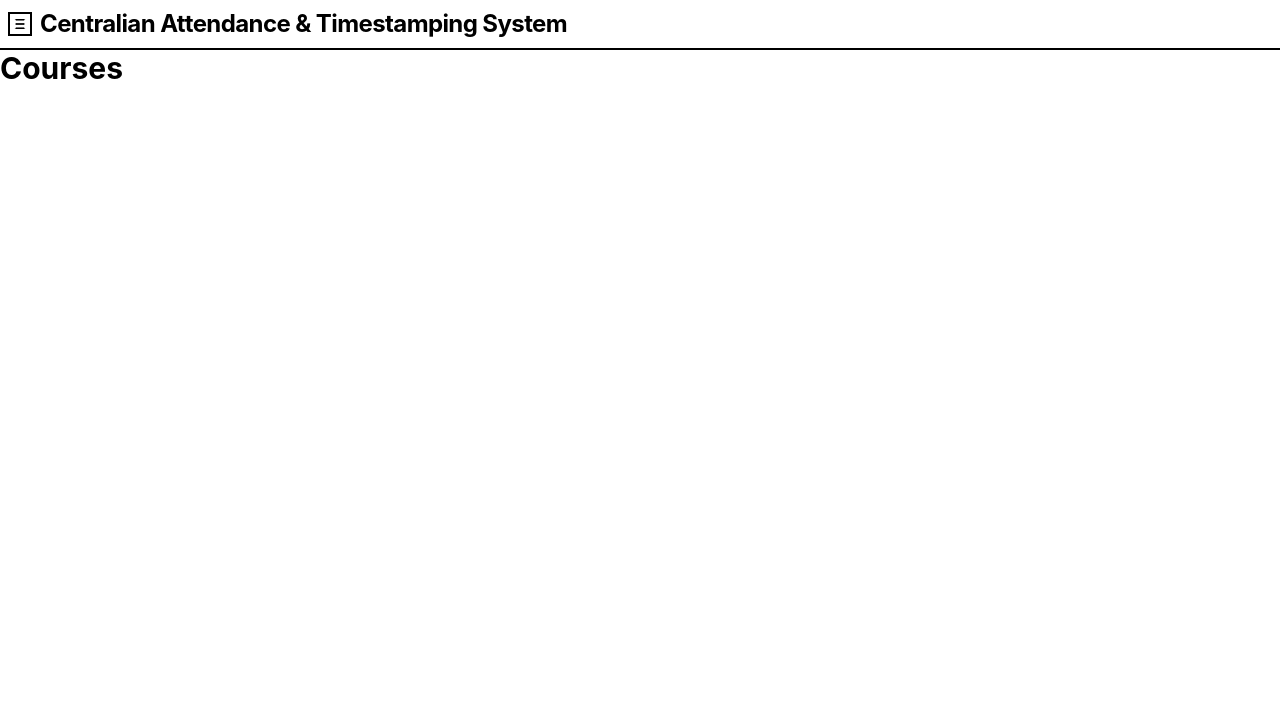
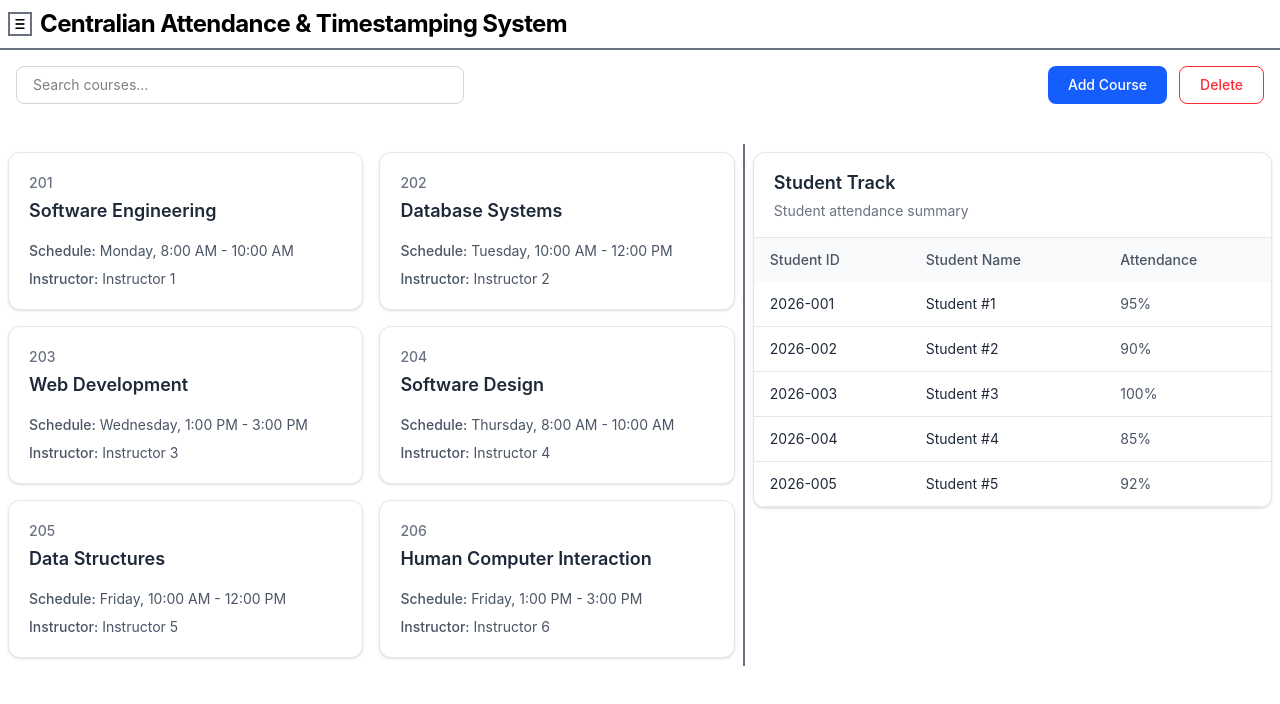
Before and after one commit to swcidd/Centralian_AttendanceAndTimestamping_System, a React (Vite) app: page /courses in a window 1280 px wide. Shown: the top 704 px of the page. Built offline with nearby package versions, Linux system fonts and the light colour scheme.

Commit message:
create basic courses page ui

```diff
--- a/src/components/Topbar.tsx
+++ b/src/components/Topbar.tsx
@@ -7,9 +7,9 @@ interface TopbarProps {
 const Topbar = ({ toggleSidebar }: TopbarProps) => {
   return (
     <>
-      <div className="flex border-b-2 border-black items-center gap-2 p-2">
+      <div className="flex border-b-2 border-gray-500 items-center gap-2 p-2">
         <CiMenuBurger
-          className="border-2 border-black stroke-2 p-1 text-2xl text-black"
+          className="border-2 border-gray-500 stroke-2 p-1 text-2xl text-black"
           onClick={toggleSidebar}
         />
         <h1 className="text-2xl font-bold tracking-tight">Centralian Attendance & Timestamping System</h1>
--- a/src/components/activity/ActivityGrid.tsx
+++ b/src/components/activity/ActivityGrid.tsx
@@ -11,12 +11,9 @@ export type Activity = {
 interface ActivityGridProps {
   activities: Activity[];
   onActivitySelect: (id: number) => void;
-};
+}
 
-const ActivityGrid = ({
-  activities,
-  onActivitySelect,
-}: ActivityGridProps) => {
+const ActivityGrid = ({ activities, onActivitySelect }: ActivityGridProps) => {
   return (
     <div className="grid grid-cols-2 gap-8">
       {activities.map((activity) => (
--- /dev/null
+++ b/src/components/courses/CourseCard.tsx
@@ -0,0 +1,44 @@
+interface CourseCardProps {
+  stub: number;
+  name: string;
+  schedule: string;
+  instructor: string;
+};
+
+const CourseCard = ({
+  stub,
+  name,
+  schedule,
+  instructor,
+}: CourseCardProps) => {
+  return (
+    <div
+    className="rounded-xl border border-gray-200 bg-white p-5 shadow-sm">
+
+      <p className="text-sm font-medium text-gray-500">
+        {stub}
+      </p>
+
+      <h3 className="mt-1 text-lg font-semibold text-gray-800">
+        {name}
+      </h3>
+
+      <div className="mt-4 space-y-2 text-sm text-gray-600">
+
+        <p>
+          <span className="font-medium">Schedule:</span>{" "}
+          {schedule}
+        </p>
+
+        <p>
+          <span className="font-medium">Instructor:</span>{" "}
+          {instructor}
+        </p>
+
+      </div>
+
+    </div>
+  );
+};
+
+export default CourseCard;
--- /dev/null
+++ b/src/components/courses/CourseGrid.tsx
@@ -0,0 +1,30 @@
+import CourseCard from "./CourseCard";
+
+export interface Course {
+  stub: number;
+  name: string;
+  schedule: string;
+  instructor: string;
+}
+
+interface CourseGridProps {
+  courses: Course[];
+}
+
+const CourseGrid = ({ courses }: CourseGridProps) => {
+  return (
+    <div className="grid grid-cols-2 gap-4">
+      {courses.map((course) => (
+        <CourseCard
+        stub={course.stub}
+        name={course.name}
+        schedule={course.schedule}
+        instructor={course.instructor}
+      />
+      ))}
+
+    </div>
+  );
+};
+
+export default CourseGrid;
--- /dev/null
+++ b/src/components/courses/CourseToolbar.tsx
@@ -0,0 +1,25 @@
+const CourseToolbar = () => {
+  return (
+    <div className="flex items-center justify-between gap-4 p-4">
+      <div className="flex-1">
+        <input
+          type="text"
+          placeholder="Search courses..."
+          className="w-full max-w-md rounded-lg border border-gray-300 bg-white px-4 py-2 text-sm outline-none focus:border-gray-500"
+        />
+      </div>
+
+      <div className="flex gap-3">
+        <button className="rounded-lg bg-blue-600 px-5 py-2 text-sm font-medium text-white hover:bg-blue-700">
+          Add Course
+        </button>
+
+        <button className="rounded-lg border border-red-500 px-5 py-2 text-sm font-medium text-red-500 hover:bg-red-50">
+          Delete
+        </button>
+      </div>
+    </div>
+  );
+};
+
+export default CourseToolbar;
--- /dev/null
+++ b/src/components/courses/StudentTrackRow.tsx
@@ -0,0 +1,23 @@
+interface StudentTrackRowProps {
+  studentName: string;
+  studentId: string;
+  attendance: string;
+};
+
+const StudentTrackRow = ({
+  studentName,
+  studentId,
+  attendance,
+}: StudentTrackRowProps) => {
+  return (
+    <tr className="border-b border-gray-200">
+      <td className="px-4 py-3 text-sm text-gray-800">{studentId}</td>
+
+      <td className="px-4 py-3 text-sm text-gray-800">{studentName}</td>
+
+      <td className="px-4 py-3 text-sm text-gray-600">{attendance}</td>
+    </tr>
+  );
+};
+
+export default StudentTrackRow;
--- /dev/null
+++ b/src/components/courses/StudentTrackTable.tsx
@@ -0,0 +1,67 @@
+import StudentTrackRow from "./StudentTrackRow";
+
+const StudentTrackTable = () => {
+  return (
+    <div className="overflow-hidden rounded-xl border border-gray-200 bg-white shadow-sm">
+      <div className="border-b border-gray-200 px-5 py-4">
+        <h2 className="text-lg font-semibold text-gray-800">Student Track</h2>
+
+        <p className="mt-1 text-sm text-gray-500">Student attendance summary</p>
+      </div>
+
+      <div className="overflow-x-auto">
+        <table className="w-full">
+          <thead className="bg-gray-50">
+            <tr>
+              <th className="px-4 py-3 text-left text-sm font-medium text-gray-600">
+                Student ID
+              </th>
+
+              <th className="px-4 py-3 text-left text-sm font-medium text-gray-600">
+                Student Name
+              </th>
+
+              <th className="px-4 py-3 text-left text-sm font-medium text-gray-600">
+                Attendance
+              </th>
+            </tr>
+          </thead>
+
+          <tbody>
+            <StudentTrackRow
+              studentId="2026-001"
+              studentName="Student #1"
+              attendance="95%"
+            />
+
+            <StudentTrackRow
+              studentId="2026-002"
+              studentName="Student #2"
+              attendance="90%"
+            />
+
+            <StudentTrackRow
+              studentId="2026-003"
+              studentName="Student #3"
+              attendance="100%"
+            />
+
+            <StudentTrackRow
+              studentId="2026-004"
+              studentName="Student #4"
+              attendance="85%"
+            />
+
+            <StudentTrackRow
+              studentId="2026-005"
+              studentName="Student #5"
+              attendance="92%"
+            />
+          </tbody>
+        </table>
+      </div>
+    </div>
+  );
+};
+
+export default StudentTrackTable;
--- a/src/pages/Courses.tsx
+++ b/src/pages/Courses.tsx
@@ -1,5 +1,68 @@
+import CourseToolbar from "../components/courses/CourseToolbar";
+import CourseGrid from "../components/courses/CourseGrid";
+import StudentTrackTable from "../components/courses/StudentTrackTable";
+
+import { Course } from "../components/courses/CourseGrid";
+
+const courses: Course[] = [
+  {
+    stub: 201,
+    name: "Software Engineering",
+    schedule: "Monday, 8:00 AM - 10:00 AM",
+    instructor: "Instructor 1",
+  },
+
+  {
+    stub: 202,
+    name: "Database Systems",
+    schedule: "Tuesday, 10:00 AM - 12:00 PM",
+    instructor: "Instructor 2",
+  },
+
+  {
+    stub: 203,
+    name: "Web Development",
+    schedule: "Wednesday, 1:00 PM - 3:00 PM",
+    instructor: "Instructor 3",
+  },
+  {
+    stub: 204,
+    name: "Software Design",
+    schedule: "Thursday, 8:00 AM - 10:00 AM",
+    instructor: "Instructor 4",
+  },
+
+  {
+    stub: 205,
+    name: "Data Structures",
+    schedule: "Friday, 10:00 AM - 12:00 PM",
+    instructor: "Instructor 5",
+  },
+
+  {
+    stub: 206,
+    name: "Human Computer Interaction",
+    schedule: "Friday, 1:00 PM - 3:00 PM",
+    instructor: "Instructor 6",
+  },
+];
+
 const Courses = () => {
-  return <h1 className="text-3xl font-bold">Courses</h1>;
+  return (
+    <div className="space-y-6">
+      <CourseToolbar />
+
+      <div className="flex divide-x-2 divide-gray-500">
+        <section className="flex-7 p-2">
+          <CourseGrid courses={courses} />
+        </section>
+
+        <section className="flex-5 p-2">
+          <StudentTrackTable />
+        </section>
+      </div>
+    </div>
+  );
 };
 
 export default Courses;
```
